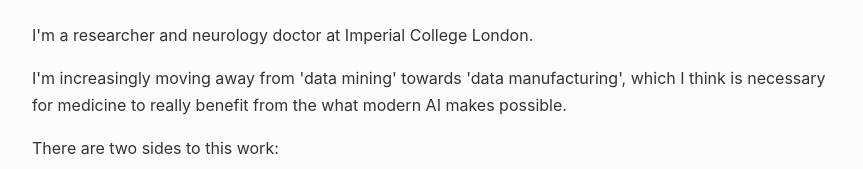
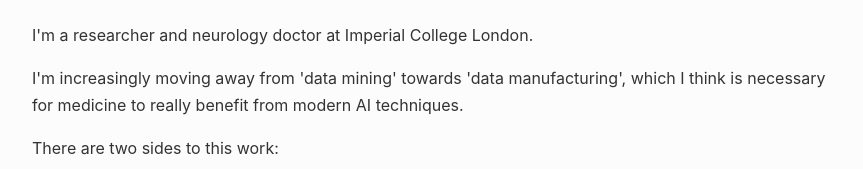
Before and after one commit to stepdaug/stepdaug.github.io, a plain HTML site: page index.html in a window 1280 px wide. Shown: the part 472-641 px from the top of the page, without its empty margins (208-1071 px from the left). Drawn offline with Linux system fonts and the light colour scheme.

Commit message:
Update index.html

```diff
--- a/index.html
+++ b/index.html
@@ -191,7 +191,7 @@
                 I'm a researcher and neurology doctor at Imperial College London.
             </p>
             <p>
-                 I'm increasingly moving away from 'data mining' towards 'data manufacturing', which I think is necessary for medicine to really benefit from the what modern AI makes possible.
+                 I'm increasingly moving away from 'data mining' towards 'data manufacturing', which I think is necessary for medicine to really benefit from modern AI techniques.
             </p>
             <p>
                 There are two sides to this work:
```
